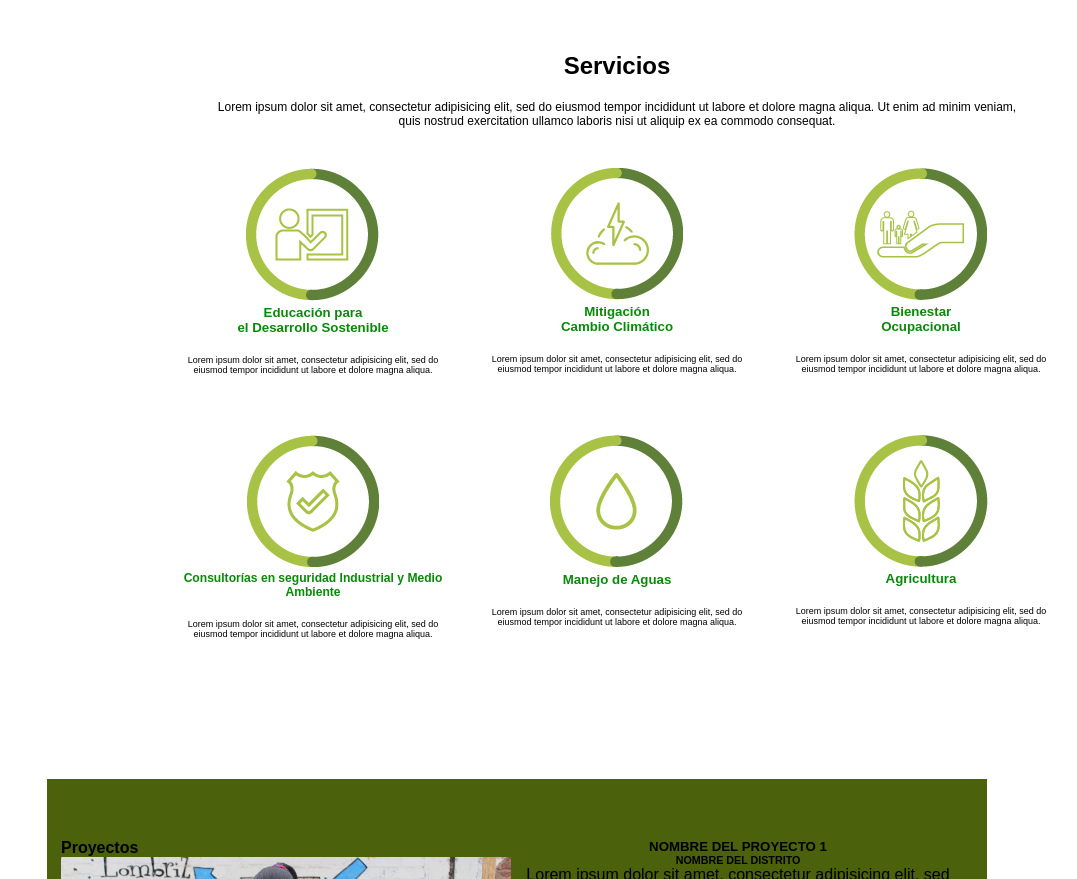
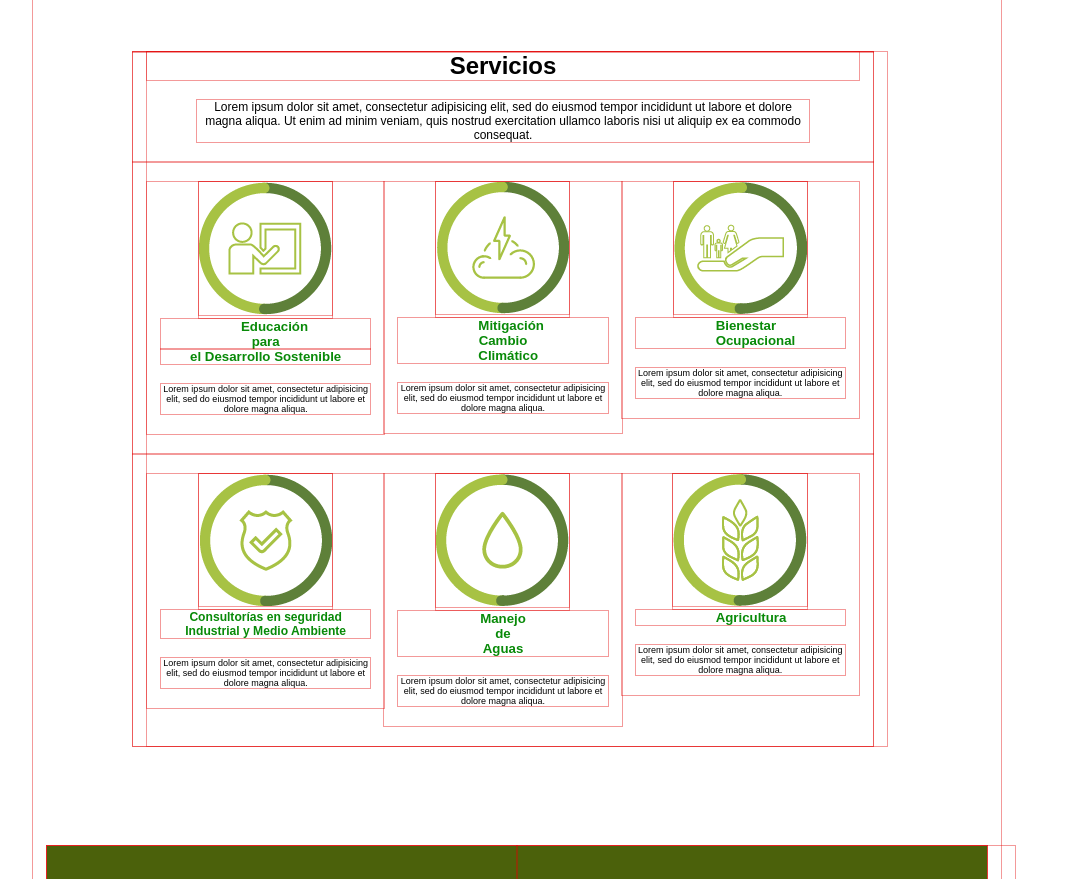
Before and after one commit to Sandra-Luque/E-comunidad--trabajo-grupal, a plain HTML site: page index.html in a window 1280 px wide. Shown: the part 875-1754 px from the top of the page, without its empty margins (123-1200 px from the left). Drawn offline with Linux system fonts and the light colour scheme.

Commit message:
quite el container de servicios

```diff
--- a/css/main.css
+++ b/css/main.css
@@ -1,6 +1,6 @@
-/*  *{outline: 1px solid rgba(225,0,0, 0.4);
+/* */ *{outline: 1px solid rgba(225,0,0, 0.4);
 
-}*/
+}
 
 /*--------------------------------------------------
 header
--- a/index.html
+++ b/index.html
@@ -63,7 +63,7 @@
 
 		<!--inicio servicios-->
 		<div class="Servicios">
-		<div class="container">
+
 			<div class="row">
 				<div class="col-12">
 					<h2>Servicios</h2>
@@ -109,7 +109,7 @@
 						</ul>
 					</div>
 			</div>
-		</div>
+
 	</div>
 		<!--fin servicios-->
 
```
